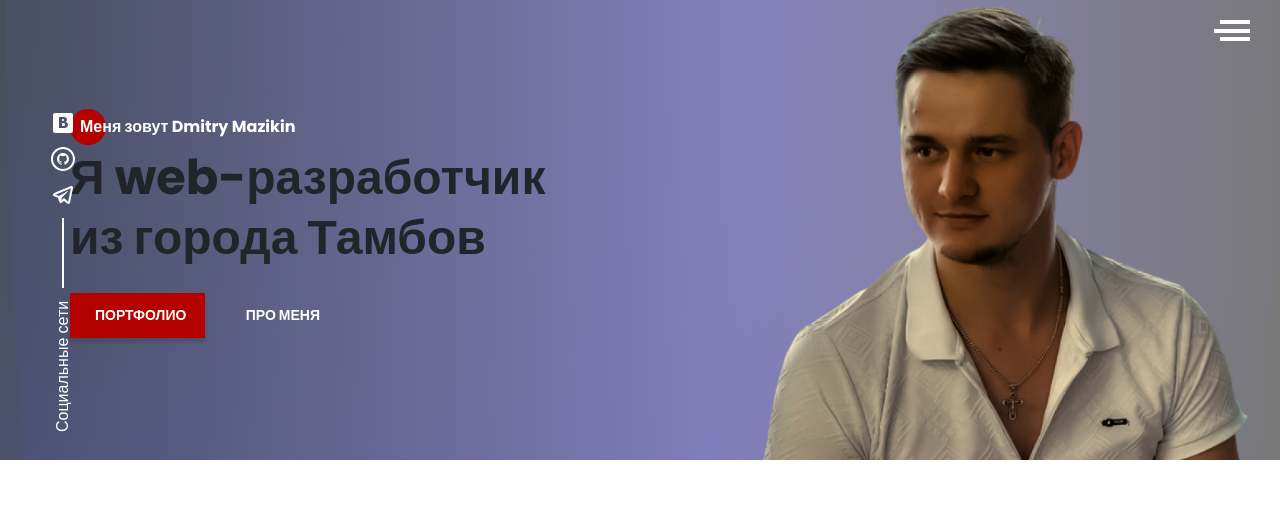
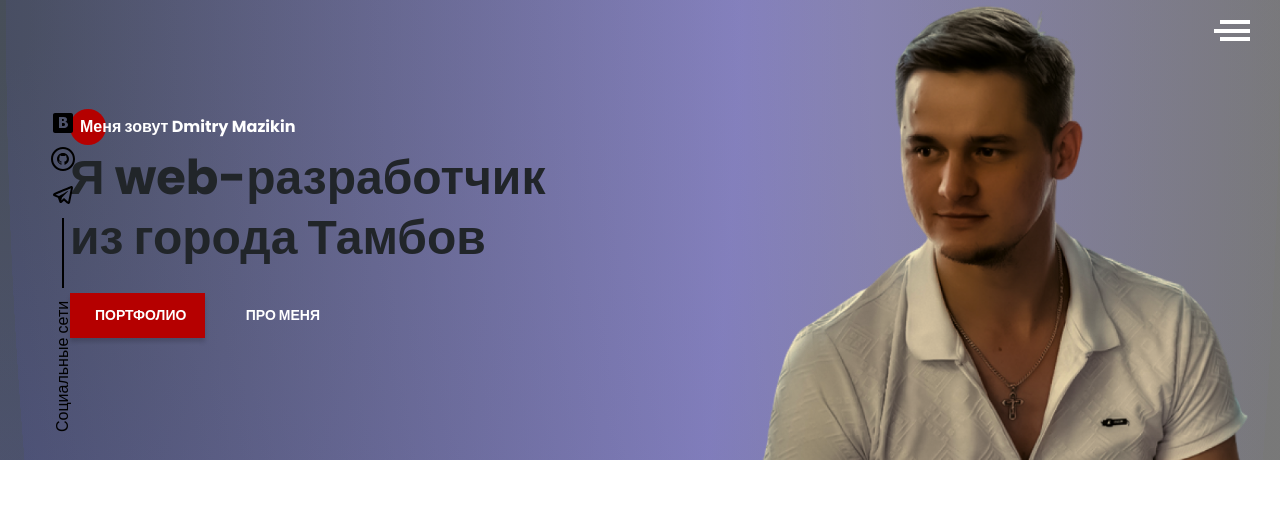
Before and after one commit to dmazikin/dmitry-mazikin, a PHP site: page / in a window 1280 px wide. Shown: the top 521 px of the page. Run offline with PHP 8.4, Linux system fonts and the light colour scheme; style sheets or scripts are compiled from the project's sources.

Commit message:
update style sidepanel

```diff
--- a/src/index.html
+++ b/src/index.html
@@ -48,20 +48,20 @@
 <body>
     <aside class="sidepanel">
         <a href="#" class="sidepanel__link">
-            <svg fill="#fff" xmlns="http://www.w3.org/2000/svg" viewBox="0 0 24 24" width="24px" height="24px">
+            <svg fill="#000" xmlns="http://www.w3.org/2000/svg" viewBox="0 0 24 24" width="24px" height="24px">
             <path
               d="M 4 2 C 2.898438 2 2 2.898438 2 4 L 2 20 C 2 21.101563 2.898438 22 4 22 L 20 22 C 21.101563 22 22 21.101563 22 20 L 22 4 C 22 2.898438 21.101563 2 20 2 Z M 8 6 L 11.875 6 C 13.074219 6 16 6.046875 16 8.53125 C 16 10.011719 14.992188 10.652344 14.53125 10.84375 L 14.53125 10.90625 C 15.71875 10.90625 17 12.15625 17 13.53125 C 17 15.011719 16.382813 17 12.40625 17 L 8 17 Z M 11 8 L 11 10 C 11 10 11.910156 10 12.0625 10 C 12.921875 10 13 9.242188 13 9.0625 C 13 8.949219 12.984375 8 12.03125 8 Z M 11 12 L 11 15 C 11 15 12.25 14.96875 12.5 14.96875 C 13.796875 14.96875 14 13.871094 14 13.46875 C 14 12.859375 13.65625 12 12.53125 12 C 12.261719 12 11 12 11 12 Z"
             /></svg
         </a>
         <a href="#" class="sidepanel__link">
-            <svg xmlns="http://www.w3.org/2000/svg" width="24" height="24" viewBox="0 0 24 24" fill="#fff">
+            <svg xmlns="http://www.w3.org/2000/svg" width="24" height="24" viewBox="0 0 24 24" fill="#000">
           <path
             d="M12 2c5.514 0 10 4.486 10 10s-4.486 10-10 10-10-4.486-10-10 4.486-10 10-10zm0-2c-6.627 0-12 5.373-12 12s5.373 12 12 12 12-5.373 12-12-5.373-12-12-12zm0 6c-3.313 0-6 2.686-6 6 0 2.651 1.719 4.9 4.104 5.693.3.056.396-.13.396-.289v-1.117c-1.669.363-2.017-.707-2.017-.707-.272-.693-.666-.878-.666-.878-.544-.373.041-.365.041-.365.603.042.92.619.92.619.535.917 1.403.652 1.746.499.054-.388.209-.652.381-.802-1.333-.152-2.733-.667-2.733-2.965 0-.655.234-1.19.618-1.61-.062-.153-.268-.764.058-1.59 0 0 .504-.161 1.65.615.479-.133.992-.199 1.502-.202.51.002 1.023.069 1.503.202 1.146-.776 1.648-.615 1.648-.615.327.826.121 1.437.06 1.588.385.42.617.955.617 1.61 0 2.305-1.404 2.812-2.74 2.96.216.186.412.551.412 1.111v1.646c0 .16.096.347.4.288 2.383-.793 4.1-3.041 4.1-5.691 0-3.314-2.687-6-6-6z"
           />
         </svg>
         </a>
         <a href="#" class="sidepanel__link">
-            <svg fill="#fff" xmlns="http://www.w3.org/2000/svg" viewBox="0 0 24 24" width="24px" height="24px">
+            <svg fill="#000" xmlns="http://www.w3.org/2000/svg" viewBox="0 0 24 24" width="24px" height="24px">
             <path
               d="M 20.572266 3.0117188 C 20.239891 2.9764687 19.878625 3.028375 19.515625 3.171875 C 19.065625 3.348875 12.014406 6.3150313 5.4414062 9.0820312 L 3.2695312 9.9960938 C 2.4285313 10.337094 2.0039062 10.891672 2.0039062 11.638672 C 2.0039062 12.161672 2.22525 12.871063 3.28125 13.289062 L 6.9472656 14.757812 C 7.2642656 15.708813 8.0005469 17.916906 8.1855469 18.503906 C 8.2955469 18.851906 8.5733906 19.728594 9.2753906 19.933594 C 9.4193906 19.982594 9.5696563 20.007813 9.7226562 20.007812 C 10.165656 20.007812 10.484625 19.801641 10.640625 19.681641 L 12.970703 17.710938 L 15.800781 20.328125 C 15.909781 20.439125 16.486719 21 17.261719 21 C 18.228719 21 18.962234 20.195016 19.115234 19.416016 C 19.198234 18.989016 21.927734 5.2870625 21.927734 5.2890625 C 22.172734 4.1900625 21.732219 3.6199531 21.449219 3.3769531 C 21.206719 3.1694531 20.904641 3.0469688 20.572266 3.0117188 z M 19.910156 5.171875 C 19.533156 7.061875 17.478016 17.378234 17.166016 18.865234 L 13.029297 15.039062 L 10.222656 17.416016 L 11 14.375 C 11 14.375 16.362547 8.9468594 16.685547 8.6308594 C 16.945547 8.3778594 17 8.2891719 17 8.2011719 C 17 8.0841719 16.939781 8 16.800781 8 C 16.675781 8 16.506016 8.1197812 16.416016 8.1757812 C 15.272669 8.8885973 10.404094 11.662239 8.0078125 13.025391 L 4.53125 11.636719 L 6.21875 10.927734 C 10.51775 9.1177344 18.174156 5.893875 19.910156 5.171875 z"
             />
--- a/src/sass/blocks/_sidepanel.scss
+++ b/src/sass/blocks/_sidepanel.scss
@@ -1,5 +1,5 @@
 .sidepanel {
-    position: absolute;
+    position: fixed;
     top: 110px;
     display: flex;
     left: 50px;
@@ -11,7 +11,7 @@
     &__divider {
         width: 2px;
         height: 70px;
-        background-color: #fff;
+        background-color: #000;
     }
     &__text {
         height: 150px;
@@ -20,7 +20,7 @@
             display: block;
             width: 150px;
             transform: rotate(-90deg) translate(-30%, -260%);
-            color: #fff;
+            color: #000;
         }
     }
 }
```
